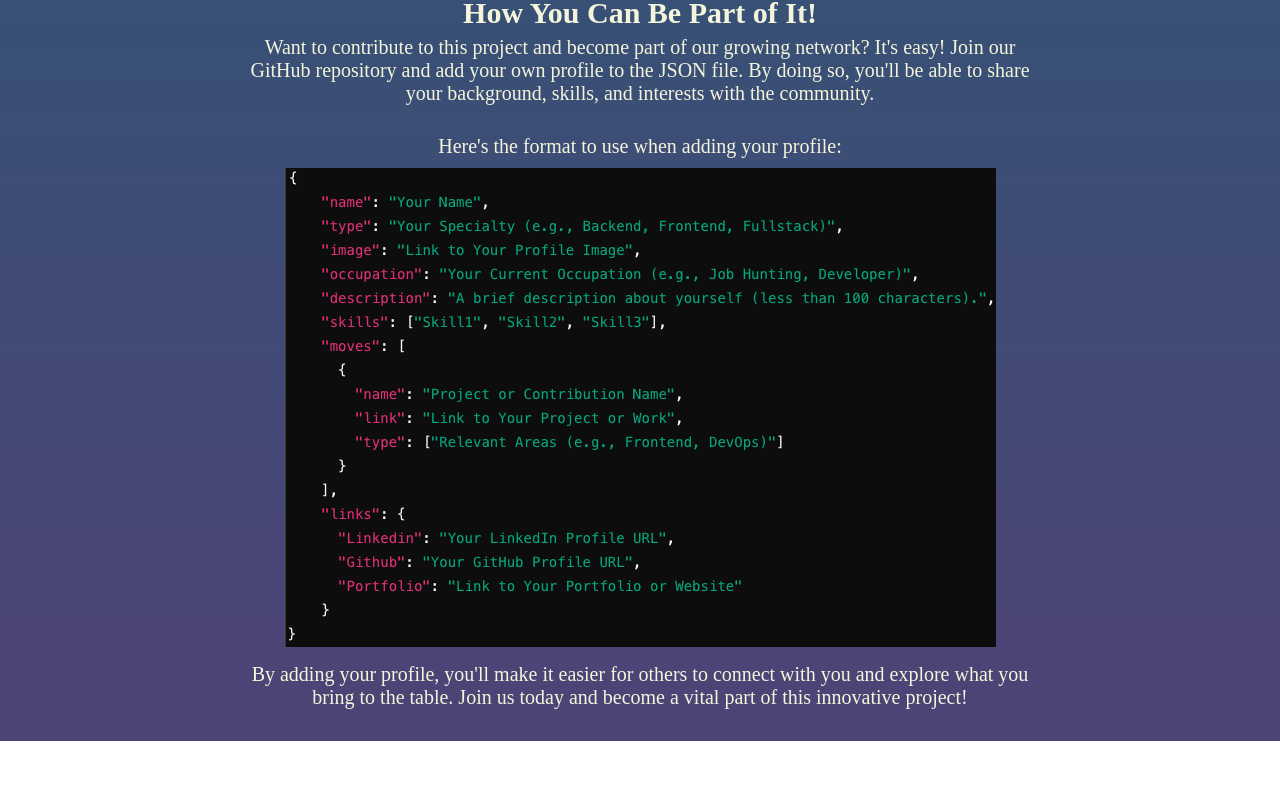
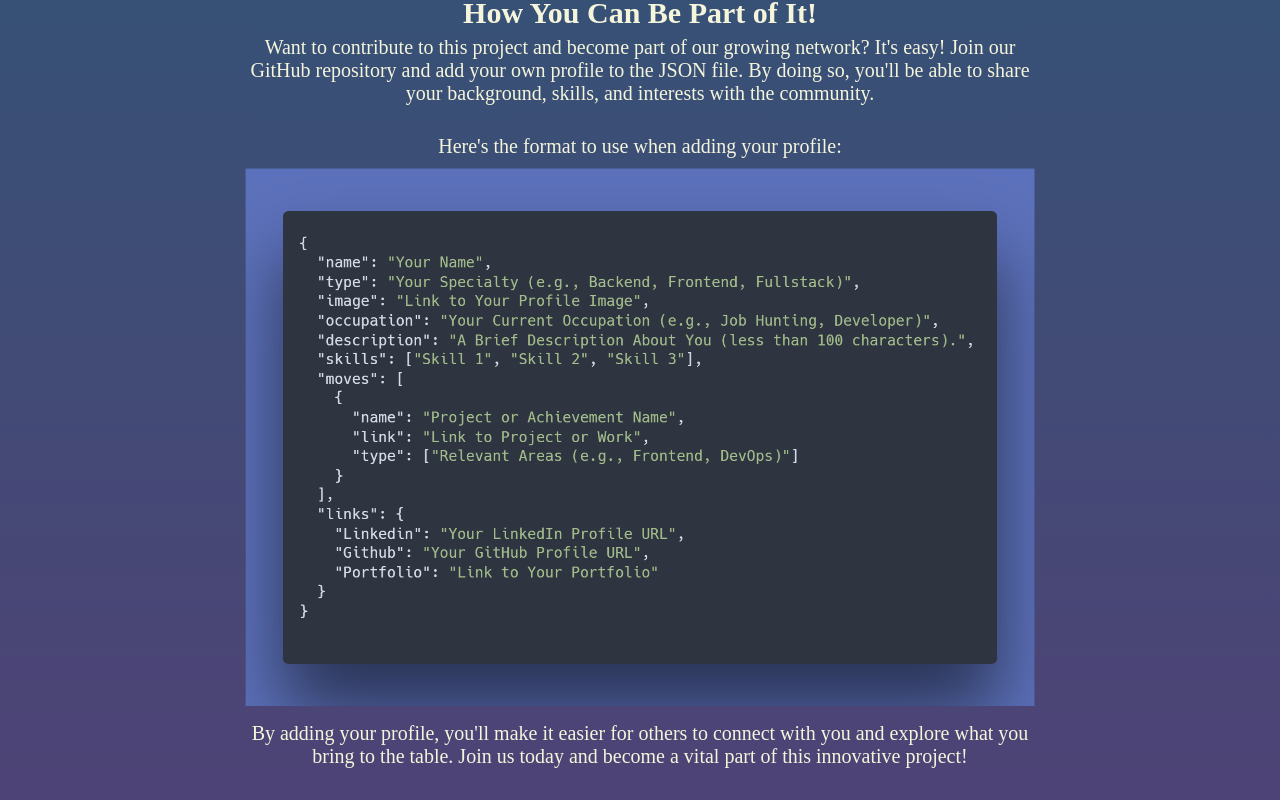
Before and after one commit to Aebel-Shajan/connect-cards, a React (Vite) app: page /about-us in a window 1280 px wide. Shown: the part 417-1217 px from the top of the page. Before the commit the page ends 1158 px from the top, so only its background shows below. Built offline with nearby package versions, Linux system fonts and the light colour scheme.

Commit message:
used carbon to better format the example JSON

```diff
--- a/src/components/AboutUsPage/AboutUs.css
+++ b/src/components/AboutUsPage/AboutUs.css
@@ -57,6 +57,10 @@
    margin-bottom: 1em;
 }
 
+.json-img {
+    width: 65%;
+}
+
 .paragraph4 {
     width: 80%; /* Width is 80% of the parent container */
     max-width: 800px;
--- a/src/components/AboutUsPage/AboutUs.jsx
+++ b/src/components/AboutUsPage/AboutUs.jsx
@@ -1,5 +1,5 @@
 import "./AboutUs.css"
-import jsonpic from "../../assets/json-format.png";
+import jsonpic from "../../assets/exampleJSON.png";
 
 
 const AboutUs = () => {
```
Also changed, not shown: src/assets/exampleJSON.png (added), src/assets/json-format.png (deleted).
